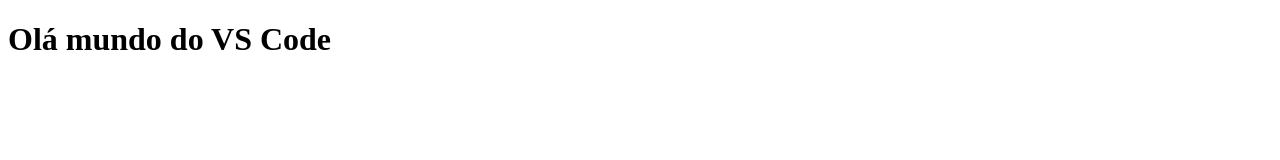
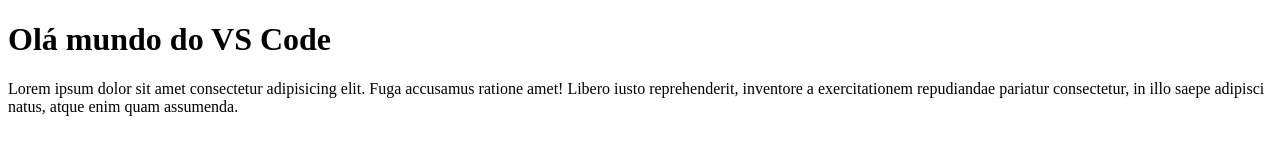
Before and after one commit to matheusspontam/TesteVSCode, a plain HTML site: page index.html in a window 1280 px wide. Drawn offline with Linux system fonts and the light colour scheme.

Commit message:
commit add loren 2

```diff
--- a/index.html
+++ b/index.html
@@ -8,5 +8,6 @@
 </head>
 <body>
   <h1>Olá mundo do VS Code</h1>
+  <p>Lorem ipsum dolor sit amet consectetur adipisicing elit. Fuga accusamus ratione amet! Libero iusto reprehenderit, inventore a exercitationem repudiandae pariatur consectetur, in illo saepe adipisci natus, atque enim quam assumenda.</p>
 </body>
 </html>
```
